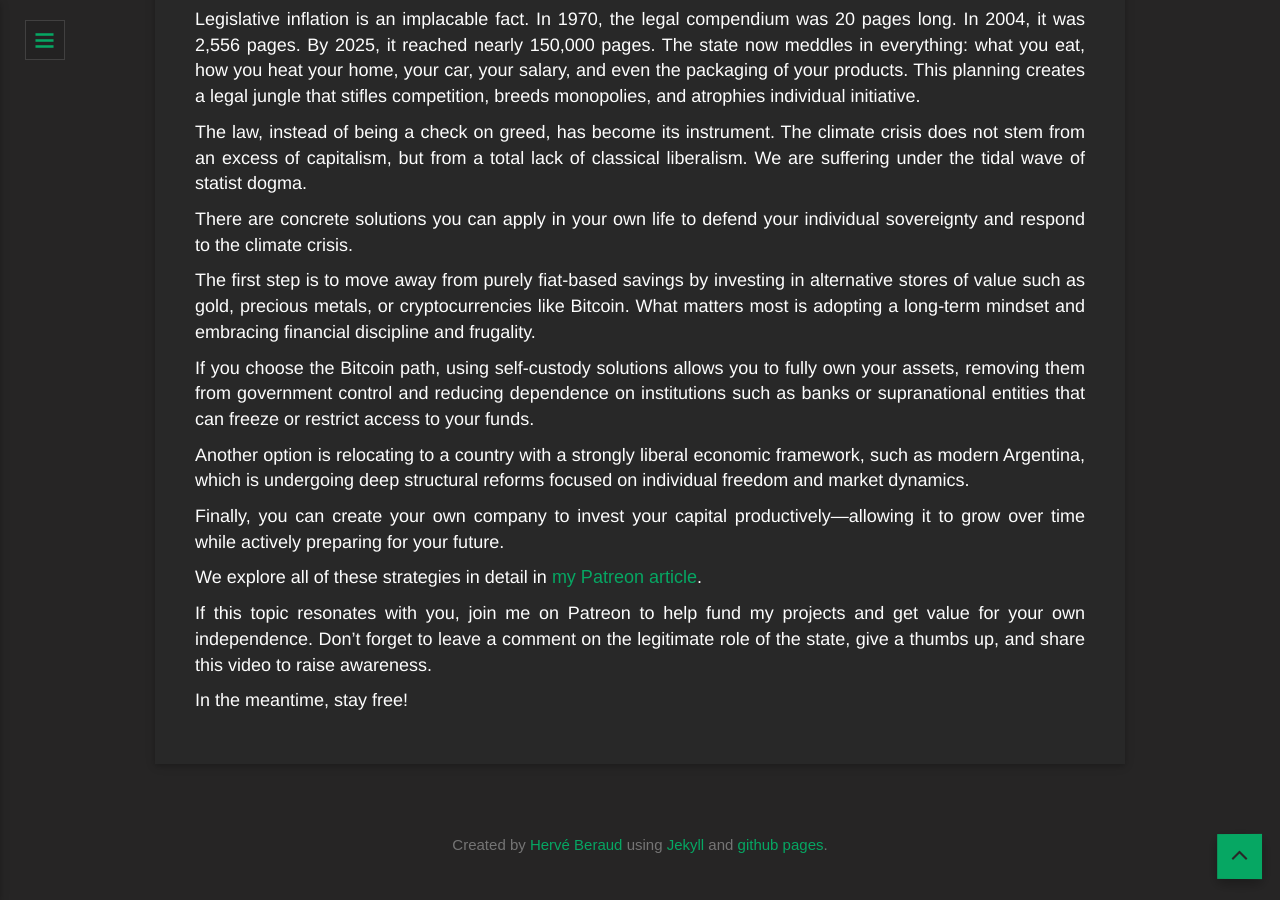
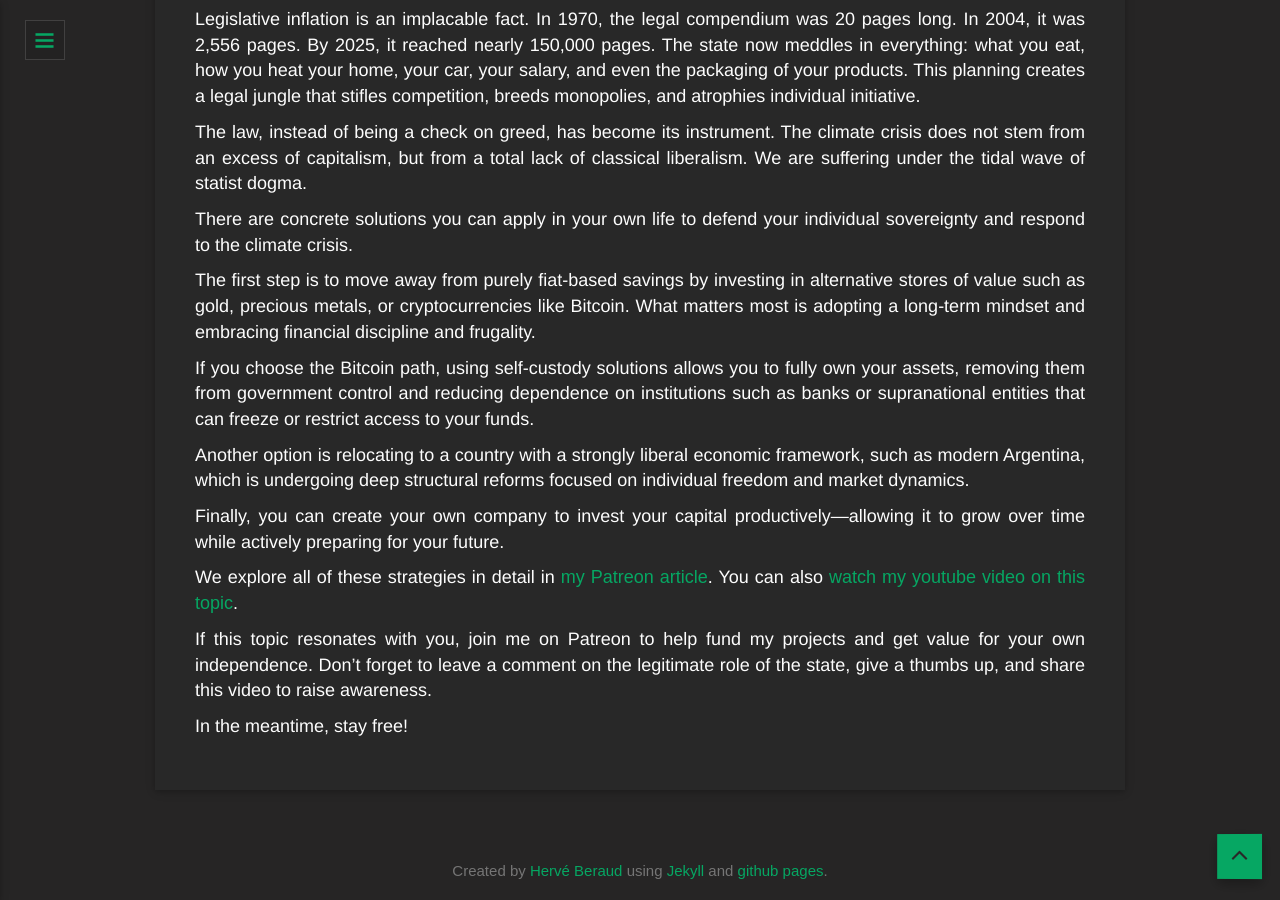
Before and after one commit to 4383/4383.github.io, a Jekyll site: the page built from _posts/2025-12-22-The-Social-and-Environmental-Justice-Scam.markdown, in a window 1280 px wide and 900 px high, scrolled down 2269 px. Built offline with Jekyll 4.4.1, drawn with Linux system fonts in a browser that asks for light colours; nearby versions of some CDN libraries; some web fonts are replaced; comment, search, counter and statistics services are not loaded.

Commit message:
social and ecological justice

```diff
--- a/_posts/2025-12-22-The-Social-and-Environmental-Justice-Scam.markdown
+++ b/_posts/2025-12-22-The-Social-and-Environmental-Justice-Scam.markdown
@@ -52,7 +52,7 @@ Another option is relocating to a country with a strongly liberal economic frame
 
 Finally, you can create your own company to invest your capital productively—allowing it to grow over time while actively preparing for your future.
 
-We explore all of these strategies in detail in [my Patreon article](https://www.patreon.com/posts/146429508).
+We explore all of these strategies in detail in [my Patreon article](https://www.patreon.com/posts/146429508). You can also [watch my youtube video on this topic](https://youtu.be/DJfiGYIv77Q).
 
 If this topic resonates with you, join me on Patreon to help fund my projects and get value for your own independence. Don’t forget to leave a comment on the legitimate role of the state, give a thumbs up, and share this video to raise awareness.
 
--- a/_posts/2025-12-22-arnaque-de-la-justice-sociale-et-environnementale.markdown
+++ b/_posts/2025-12-22-arnaque-de-la-justice-sociale-et-environnementale.markdown
@@ -52,7 +52,7 @@ Une autre option consiste à s’installer dans un pays doté d’un cadre écon
 
 Enfin, vous pouvez créer votre propre entreprise afin d’investir votre capital de manière productive, lui permettre de croître dans le temps et préparer activement votre avenir.
 
-Nous détaillons l’ensemble de ces stratégies dans [mon article sur Patreon](https://www.patreon.com/posts/146429508).
+Nous détaillons l’ensemble de ces stratégies dans [mon article sur Patreon](https://www.patreon.com/posts/146429508). Vous pouvez également [regarder ma vidéo sur ce sujet](https://youtu.be/DJfiGYIv77Q).
 
 Si ce sujet vous parle, rejoignez-moi sur Patreon pour participer au financement de mes projets et obtenir de la valeur pour votre propre indépendance. N'oubliez pas de laisser un commentaire sur la place légitime de l'État, de mettre un pouce et de partager cette vidéo pour éveiller les consciences.
 
```
